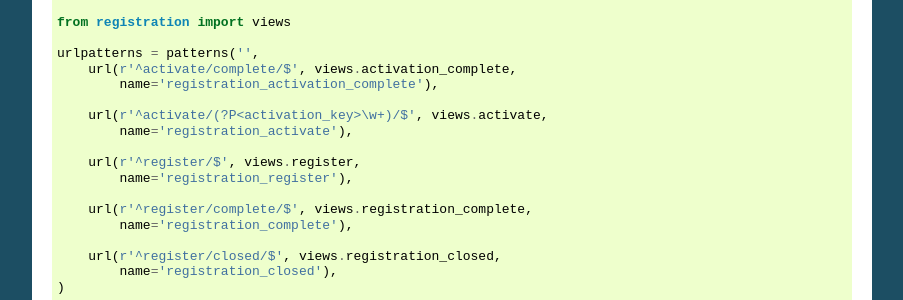
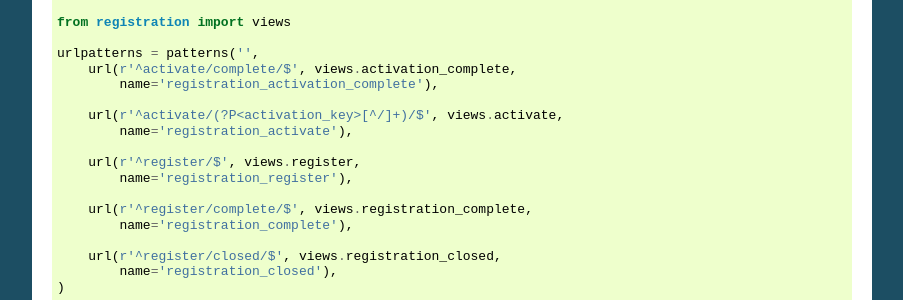
Before and after one commit to brutasse/django-le-social, a Sphinx documentation site: the page built from docs/registration.rst, in a window 1280 px wide and 900 px high, scrolled down 698 px. Shown: the part 152-452 px from the top of the window, without its empty margins (198-1101 px from the left). Built offline with Sphinx 7.4.7, drawn with Linux system fonts in a browser that asks for light colours.

```diff
--- a/docs/registration.rst
+++ b/docs/registration.rst
@@ -59,7 +59,7 @@ Add some URLs in ``registration/urls.py``:
         url(r'^activate/complete/$', views.activation_complete,
             name='registration_activation_complete'),
 
-        url(r'^activate/(?P<activation_key>\w+)/$', views.activate,
+        url(r'^activate/(?P<activation_key>[^/]+)/$', views.activate,
             name='registration_activate'),
 
         url(r'^register/$', views.register,
```
